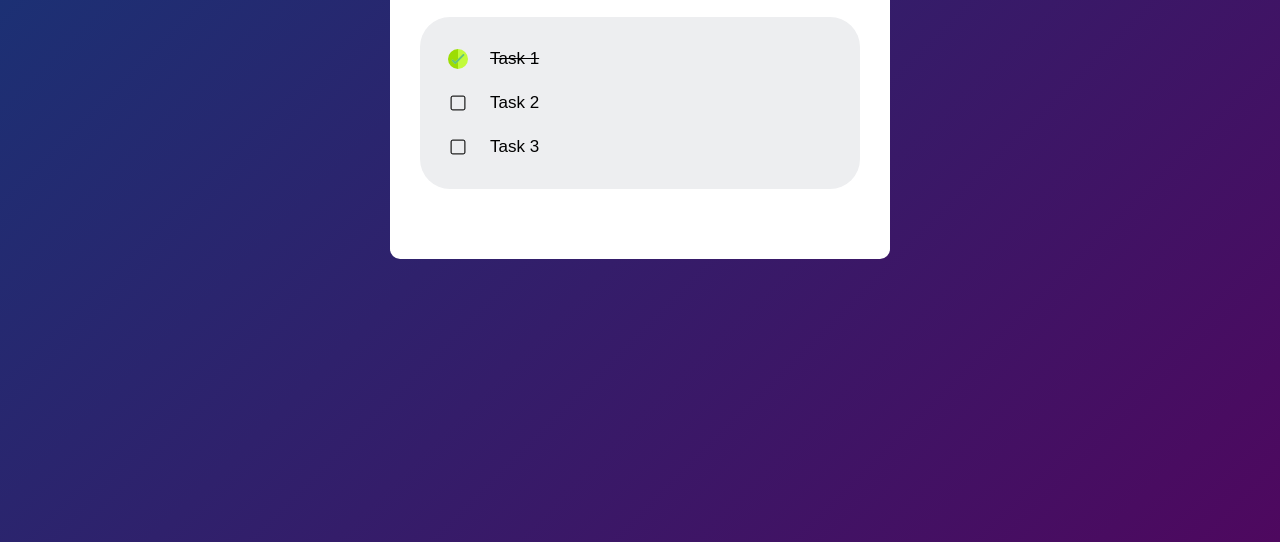
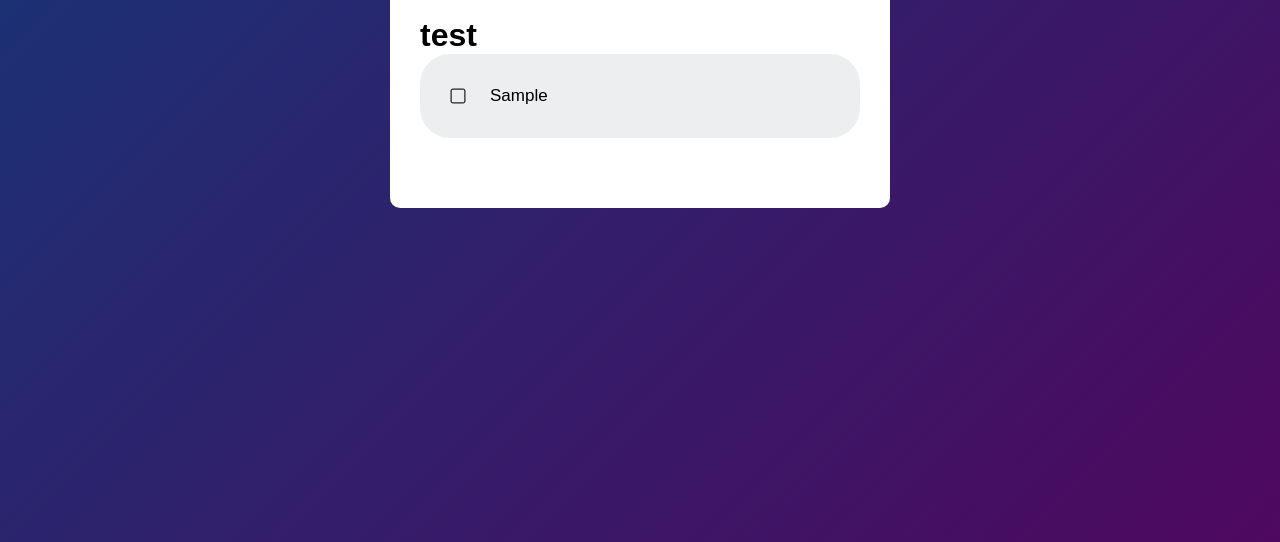
Before and after one commit to devcodingskill/ToDoWebsite, a plain HTML site: page index.html in a window 1280 px wide. Both pictures are taken after typing "Sample" into the empty fields and a click on the button "Add". Shown: the part 258-800 px from the top of the page. Drawn offline with Linux system fonts and the light colour scheme.

Commit message:
add js function

```diff
--- a/index.html
+++ b/index.html
@@ -20,11 +20,12 @@
                 <input type="text" id="inputField" placeholder="Add a new task...">
                 <button onclick="addTask()">Add</button>
             </div>
+            <h1 id="debug">test</h1>
             <div class="todo-items">
                 <ul id="outputField">
-                    <li class="check" id="task1">Task 1</li>
+                    <!-- <li class="check" id="task1">Task 1000000</li>
                     <li id="task2">Task 2</li>
-                    <li id="task3">Task 3</li>
+                    <li id="task3">Task 3</li> -->
                 </ul>
             </div>
         </div>
--- a/script.js
+++ b/script.js
@@ -1,7 +1,16 @@
 //alert('test');
 const inputField = document.getElementById('inputField');
 const outputField = document.getElementById('outputField');
+const degug = document.getElementById('debug');
 
-function addTask(){
-
+function addTask() {
+    if (inputField.value === "") {
+        alert("You must add the task");
+    } else {
+        // degug.innerHTML =inputField.value;
+        let li = document.createElement('li');
+        // console.log("test");
+        li.innerHTML = inputField.value;
+        outputField.appendChild(li);
+    }
 }
```
